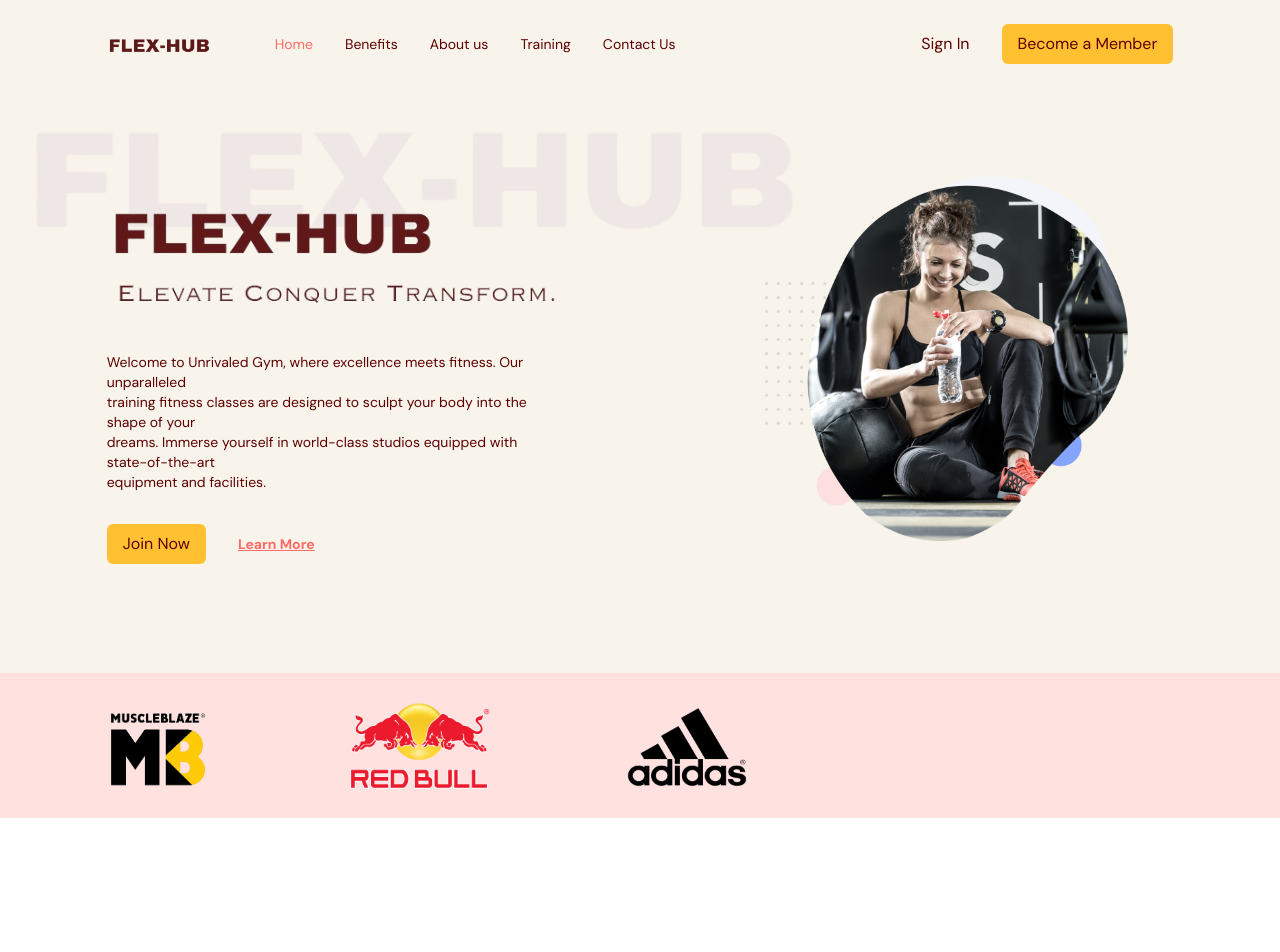
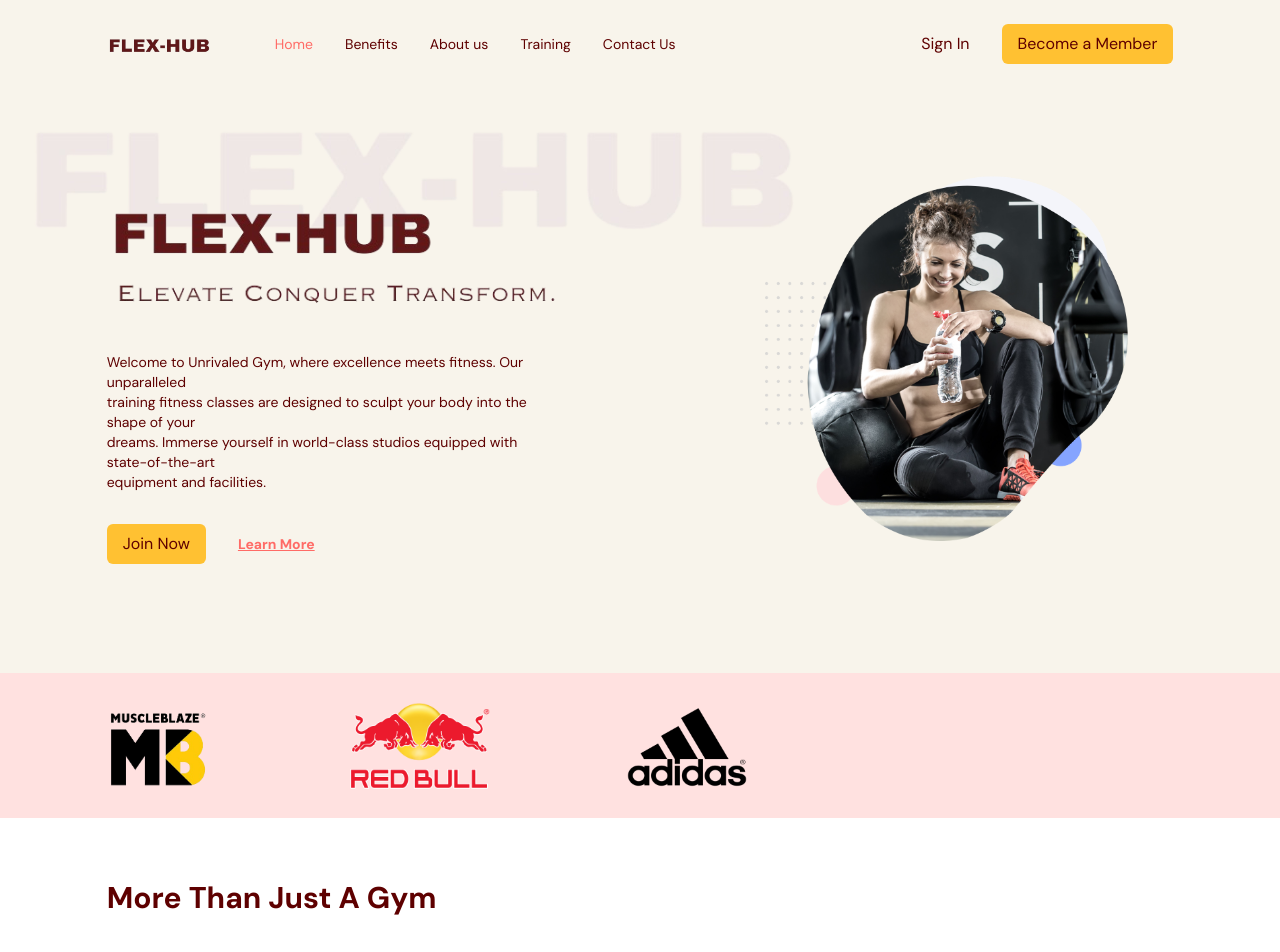
Before and after one commit to MihirJaiswal/Flex-Hub, a React (Vite) app in the folder Flex-hub/: page / in a window 1280 px wide. Shown: the top 952 px of the page. Before the commit the page ends 818 px from the top, so only its background shows below. Built offline with nearby package versions, Linux system fonts and the light colour scheme.

Commit message:
some commits

```diff
--- a/Flex-hub/src/App.tsx
+++ b/Flex-hub/src/App.tsx
@@ -2,9 +2,11 @@ import Navbar from "@/components/navbar";
 import { useEffect, useState } from "react";
 import { SelectedPage } from "@/shared/types";
 import Home from "@/components/home";
+import Benefits from "@/components/benefits";
 
 function App() {
   const [selectedPage, setSelectedPage] = useState<SelectedPage>(SelectedPage.Home);
+
   const [isTopOfPage, setIsTopOfPage] = useState<boolean>(true);
 
   useEffect(() => {
@@ -30,6 +32,7 @@ function App() {
       setSelectedPage={setSelectedPage}
       />
       <Home setSelectedPage={setSelectedPage} />
+      <Benefits setSelectedPage={setSelectedPage} />
     </div>
   )
 }
--- /dev/null
+++ b/Flex-hub/src/components/benefits/index.tsx
@@ -0,0 +1,31 @@
+import {
+    HomeModernIcon,
+    UserGroupIcon,
+    AcademicCapIcon,
+} from "@heroicons/react/24/solid";
+import { SelectedPage } from "@/shared/types";
+import { motion } from "framer-motion";
+import HText from "@/shared/HText";
+
+
+type Props = {
+    setSelectedPage: (value: SelectedPage) => void
+}
+
+const Benefits = ({setSelectedPage}: Props) => {
+  return (
+    <section
+    id="benefits"
+    className="mx-auto min-h-full w-5/6 py-20">
+        <motion.div
+        onViewportEnter={() => setSelectedPage(SelectedPage.Home)}>
+            <div>
+            <HText>More Than Just A Gym</HText>
+            </div>
+        </motion.div>
+
+    </section>
+  )
+}
+
+export default Benefits
--- /dev/null
+++ b/Flex-hub/src/shared/HText.tsx
@@ -0,0 +1,15 @@
+import React from 'react'
+
+type Props = {
+    children: React.ReactNode
+}
+
+const HText = ({children}: Props) => {
+  return (
+    <h1 className="basis-3/5 text-3xl font-bold">
+        {children}
+    </h1>
+  )
+}
+
+export default HText;
```
